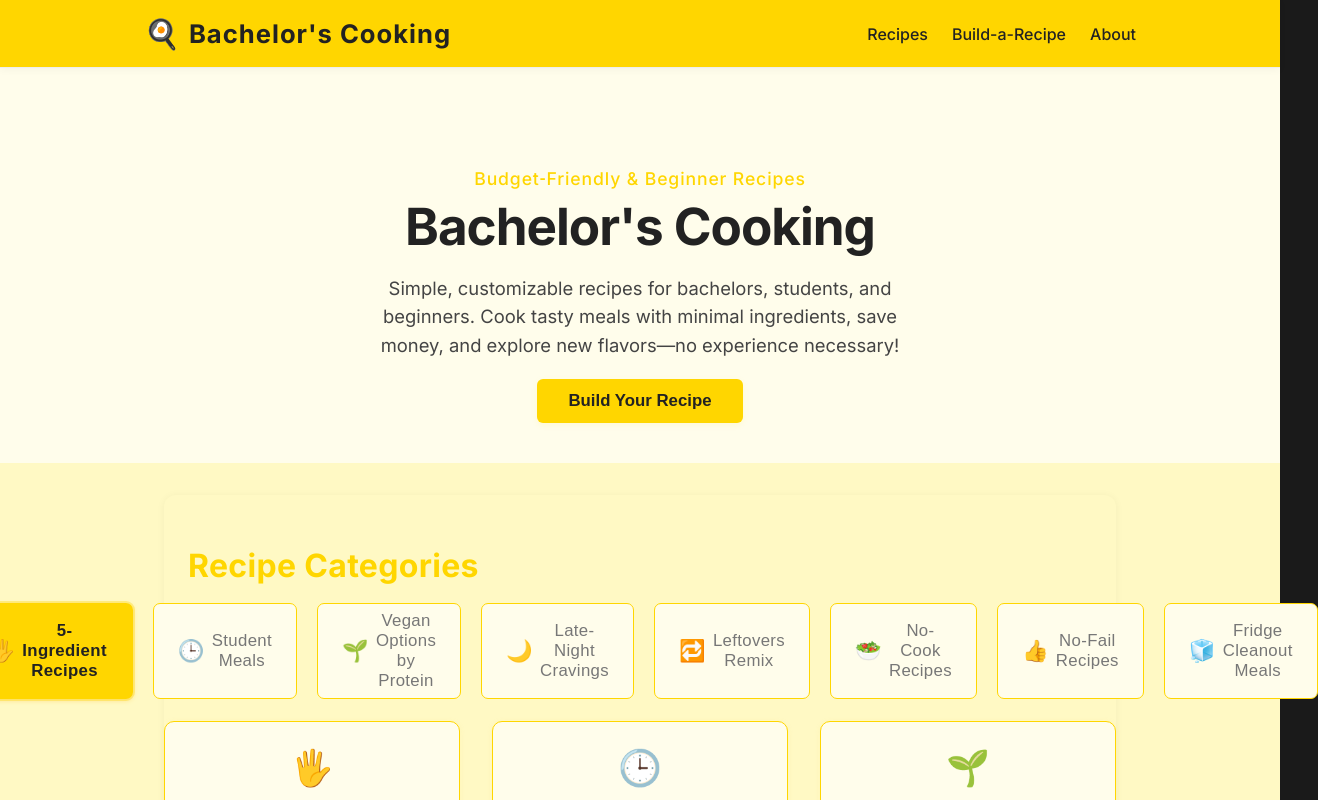
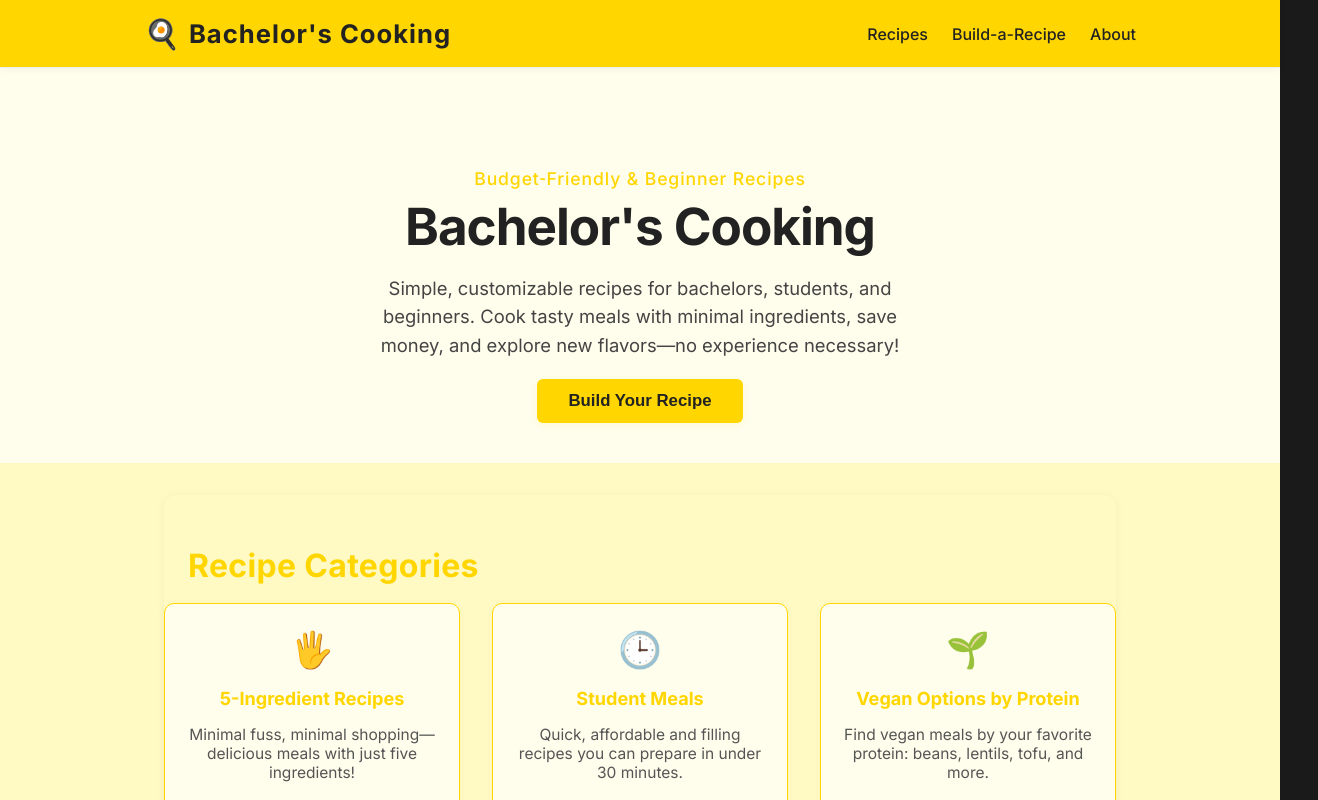
Before and after one commit to Workflow-Manager-admin/easybite-budget-friendly-recipes-for-beginners-15511-34a97e78, a React (Create React App) app in the folder easybite_budget_recipes/: page / in a window 1280 px wide. Shown: the top 800 px of the page, 1318 px wide, since content can reach past the window. Built offline with nearby package versions, Linux system fonts and the light colour scheme; the HTML template or start-up script is replaced by a standard one.

Commit message:
Auto-commit: Changes as of 2025-05-30T20:03:19.822508+00:00

```diff
--- a/easybite_budget_recipes/src/App.js
+++ b/easybite_budget_recipes/src/App.js
@@ -895,49 +895,6 @@ function App() {
           {/* Recipe Categories */}
           <section id="recipes" style={{ marginBottom: 36, background: '#FFF9C4', borderRadius: 12, padding: '24px 0', boxShadow: '0 1px 8px rgba(0,0,0,0.05)' }}>
             <h2 style={{ color: '#FFD600', fontSize: '2rem', fontWeight: 700, marginBottom: 18, marginLeft: 24, letterSpacing: '0.01em' }}>Recipe Categories</h2>
-            {/* Category selection UI */}
-            <div
-              style={{
-                display: 'flex',
-                gap: '20px',
-                justifyContent: 'center',
-                margin: '10px 0 22px 0'
-              }}
-              aria-label="Select recipe category"
-            >
-              {CATEGORIES.map(category => (
-                <button
-                  key={category.id}
-                  type="button"
-                  style={{
-                    background: selectedCategoryId === category.id ? '#FFD600' : '#FFFDEB',
-                    color: selectedCategoryId === category.id ? '#222' : '#777',
-                    border: selectedCategoryId === category.id
-                      ? '2.5px solid #FFD600'
-                      : '1.5px solid #FFD600',
-                    borderRadius: 7,
-                    fontWeight: selectedCategoryId === category.id ? 700 : 500,
-                    fontSize: '1.05rem',
-                    letterSpacing: '0.02em',
-                    transition: 'all 0.1s',
-                    padding: '7px 24px',
-                    boxShadow: selectedCategoryId === category.id ? '0 1.5px 5px #FFE082' : 'none',
-                    cursor: selectedCategoryId === category.id ? 'default' : 'pointer',
-                    outline: selectedCategoryId === category.id ? '2px solid #FFD60055' : 'none',
-                    display: 'flex',
-                    alignItems: 'center',
-                    gap: 7
-                  }}
-                  onClick={() => setSelectedCategoryId(category.id)}
-                  aria-pressed={selectedCategoryId === category.id}
-                  tabIndex={0}
-                  disabled={selectedCategoryId === category.id}
-                >
-                  <span style={{ fontSize: '1.27em', verticalAlign: 'middle' }}>{category.icon}</span>
-                  {category.label}
-                </button>
-              ))}
-            </div>
             {/* Render ALL categories in rows of 3 */}
             <div
                 style={{
```
Also changed, not shown: 2 other files (tests, documents, lock files or other folders).
